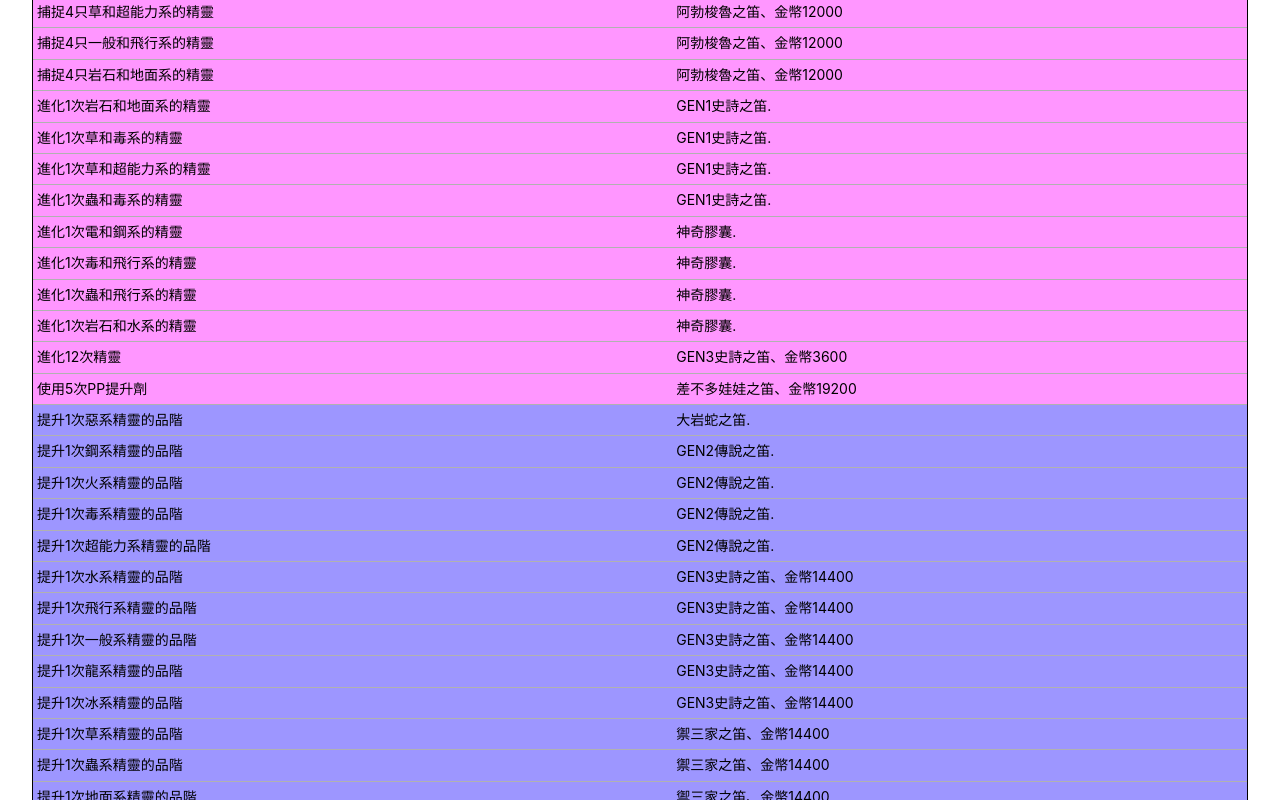
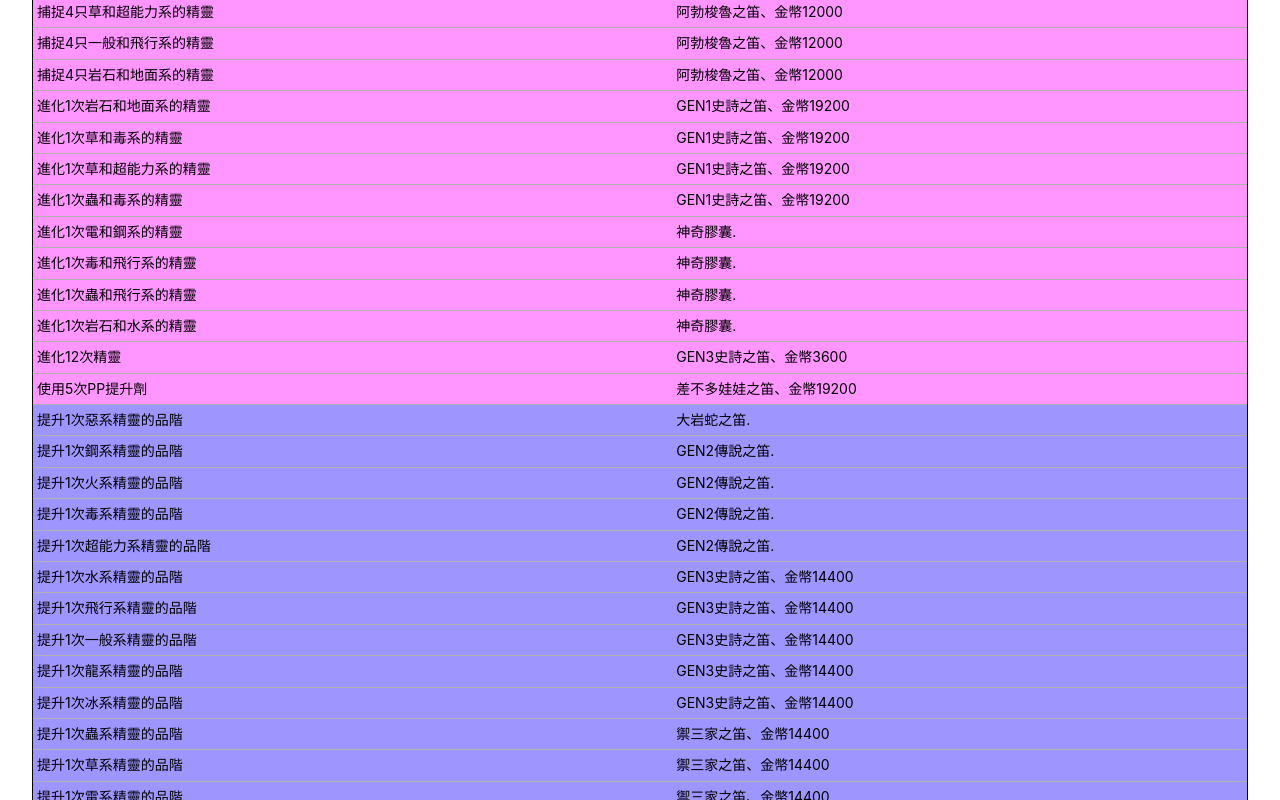
Before and after one commit to tom00502/pokemon-adventurer, a Vue app: page /fieldwork in a window 1280 px wide. Shown: the part 820-1620 px from the top of the page. Built offline with nearby package versions, Linux system fonts and the light colour scheme.

Commit message:
update data

```diff
--- a/src/views/fieldwork.vue
+++ b/src/views/fieldwork.vue
@@ -110,27 +110,23 @@ const table = [
     },
     {
         work: '進化1次岩石和地面系的精靈',
-        award: 'GEN1史詩之笛',
+        award: 'GEN1史詩之笛、金幣19200',
         level: 'epic',
-        checkAward: false,
     },
     {
         work: '進化1次草和毒系的精靈',
-        award: 'GEN1史詩之笛',
+        award: 'GEN1史詩之笛、金幣19200',
         level: 'epic',
-        checkAward: false,
     },
     {
         work: '進化1次草和超能力系的精靈',
-        award: 'GEN1史詩之笛',
+        award: 'GEN1史詩之笛、金幣19200',
         level: 'epic',
-        checkAward: false,
     },
     {
         work: '進化1次蟲和毒系的精靈',
-        award: 'GEN1史詩之笛',
+        award: 'GEN1史詩之笛、金幣19200',
         level: 'epic',
-        checkAward: false,
     },
     {
         work: '進化1次電和鋼系的精靈',
@@ -222,12 +218,17 @@ const table = [
         level: 'rare',
     },
     {
+        work: '提升1次蟲系精靈的品階',
+        award: '禦三家之笛、金幣14400',
+        level: 'rare',
+    },
+    {
         work: '提升1次草系精靈的品階',
         award: '禦三家之笛、金幣14400',
         level: 'rare',
     },
     {
-        work: '提升1次蟲系精靈的品階',
+        work: '提升1次電系精靈的品階',
         award: '禦三家之笛、金幣14400',
         level: 'rare',
     },
@@ -347,6 +348,7 @@ const table = [
     },
     { work: '捕捉5只惡系的精靈', award: '', level: 'great', checkAward: false },
     { work: '捕捉5只蟲系的精靈', award: '', level: 'great', checkAward: false },
+    { work: '捕捉5只毒系的精靈', award: '', level: 'great', checkAward: false },
     { work: '捕捉5只水系的精靈', award: '', level: 'great', checkAward: false },
     { work: '捕捉5只火系的精靈', award: '', level: 'great', checkAward: false },
     { work: '捕捉5只電系的精靈', award: '', level: 'great', checkAward: false },
@@ -668,6 +670,12 @@ const table = [
         checkAward: false,
     },
     {
+        work: '擊敗5次鋼系的精靈',
+        award: '',
+        level: 'normal',
+        checkAward: false,
+    },
+    {
         work: '擊敗5次龍系的精靈',
         award: '',
         level: 'normal',
@@ -687,6 +695,12 @@ const table = [
     },
     {
         work: '擊敗5次格鬥系的精靈',
+        award: '',
+        level: 'normal',
+        checkAward: false,
+    },
+    {
+        work: '擊敗5次岩石系的精靈',
         award: '',
         level: 'normal',
         checkAward: false,
@@ -785,6 +799,7 @@ const table = [
     { work: '捕捉5只精靈', award: '', level: 'normal', checkAward: false },
     { work: '捕捉10只精靈', award: '', level: 'normal', checkAward: false },
     { work: '捕捉20只精靈', award: '', level: 'normal', checkAward: false },
+    { work: '捕捉25只精靈', award: '', level: 'normal', checkAward: false },
     { work: '擊敗2次道館館主', award: '', level: 'normal', checkAward: false },
     {
         work: '使用1次可達鴨噴壺',
```
